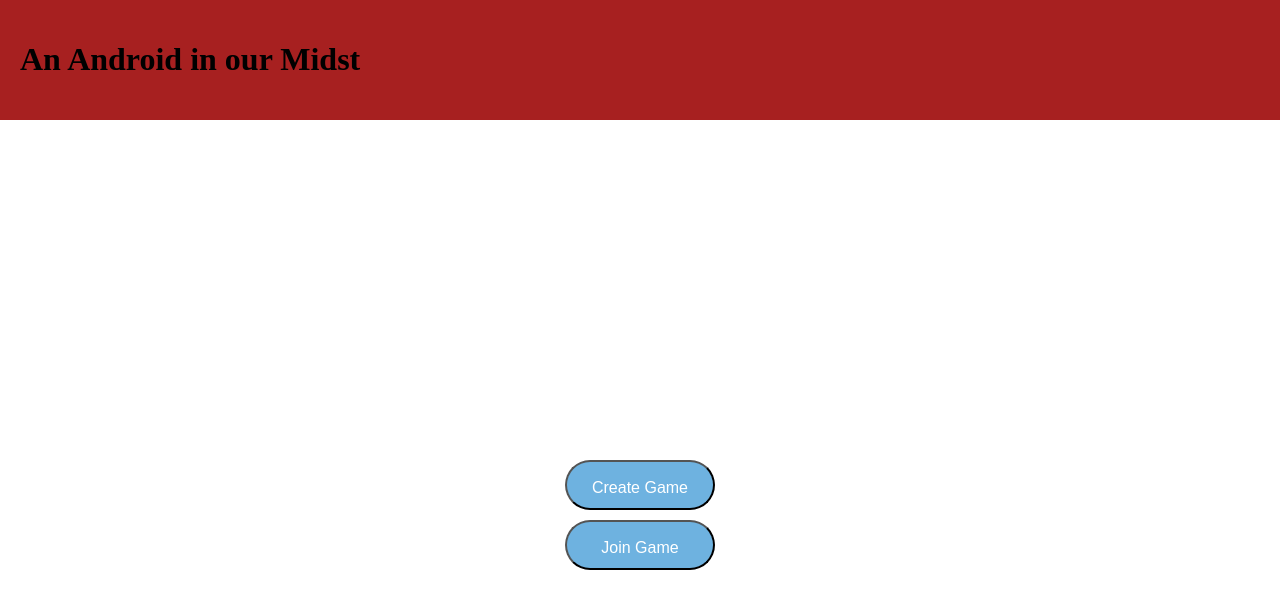
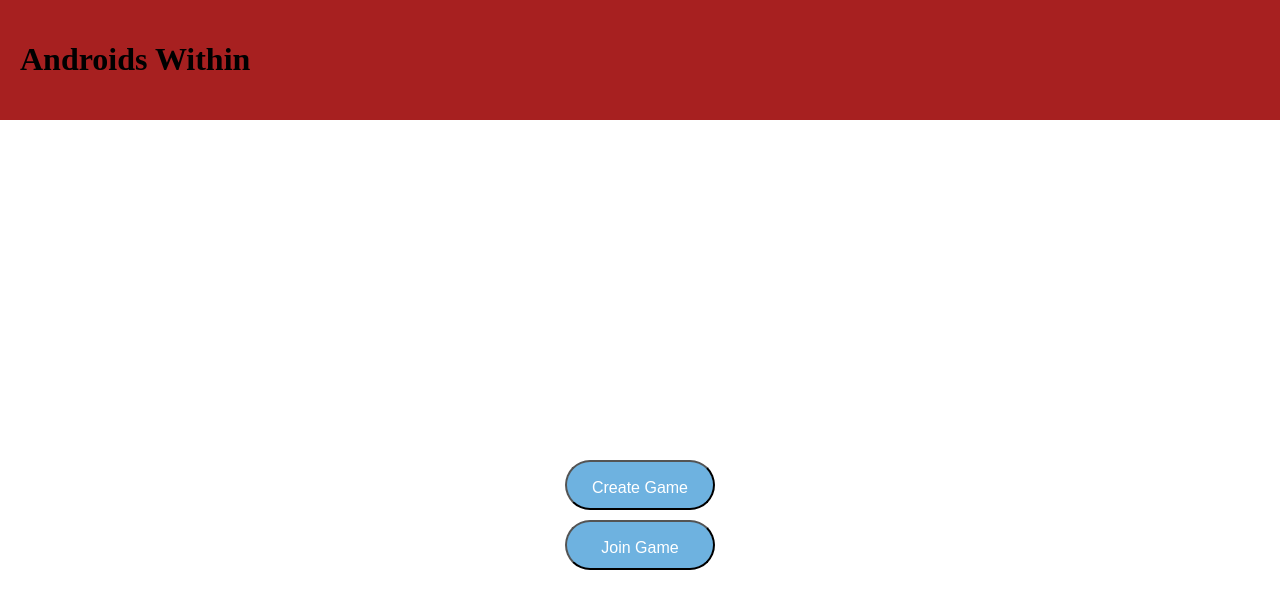
Before and after one commit to wilkyrlx/Androids-Within, a React (Create React App) app in the folder frontend/: page / in a window 1280 px wide. Shown: the top 608 px of the page. Built offline with nearby package versions, Linux system fonts and the light colour scheme; no server answers.

Commit message:
docs: readme

```diff
--- a/frontend/src/components/reusable/Header.tsx
+++ b/frontend/src/components/reusable/Header.tsx
@@ -2,7 +2,7 @@
 function Header() {
     return (
         <div id="header">
-            <h1>An Android in our Midst</h1>
+            <h1>Androids Within</h1>
         </div>
     )
 }
```
Also changed, not shown: 1 other file (tests, documents, lock files or other folders).
